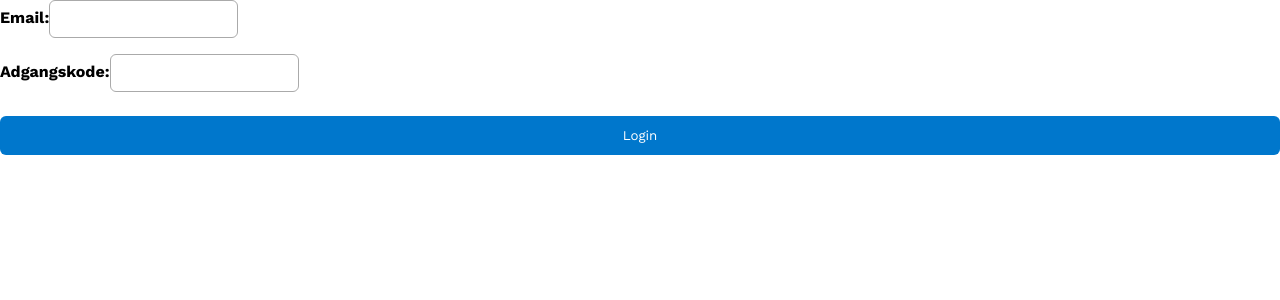
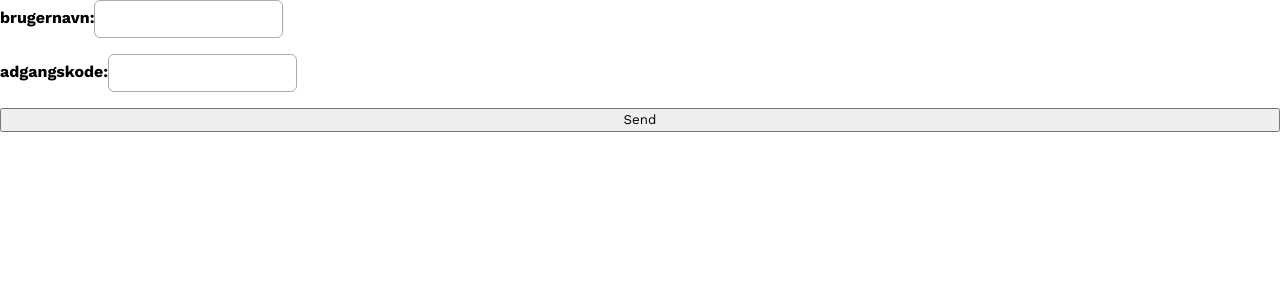
Before and after one commit to CodeDondo/wego-frontend, a React (Vite) app: page /login in a window 1280 px wide. Shown: the top 300 px of the page. Built offline with nearby package versions, Linux system fonts and the light colour scheme; a web font is replaced by a local one.

Commit message:
Revert "tilføjede en lille RegEx på email"

```diff
--- a/src/components/LoginForm/LoginForm.jsx
+++ b/src/components/LoginForm/LoginForm.jsx
@@ -1,82 +1,66 @@
-import { useAuth } from "../../providers/AuthProvider";
-import { useForm } from 'react-hook-form';
-import styles from "./LoginForm.module.scss";
+import { useAuth } from "../../providers/AuthProvider"
+import { useForm } from 'react-hook-form'
 
 export const LoginForm = () => {
-  const { register, handleSubmit, formState: { errors } } = useForm();
-  const { loginData, setLoginData } = useAuth();
+    const { register, handleSubmit, formState: { errors } } = useForm()
+    const { loginData, setLoginData } = useAuth()
 
-  const onSubmit = async (formData) => {
-    const URL = "http://localhost:4000/api/auth/login";
+    const onSubmit = async formData => {
+        const URL = 'http://localhost:4000/api/auth/login'
 
         try {
             const response = await fetch(URL, {
                 method: "POST",
                 headers: {
                     Accept: "application/json",
-          "Content-type": "application/json",
+                    "Content-type": "application/json"
                 },
                 body: JSON.stringify({
-          username: formData.username, // her gemmes email som username
-          password: formData.password,
-        }),
-      });
+                    username: formData.username,
+                    password: formData.password
+                })
+            })
+            if (response.ok) {
+                const token = await response.json()
+                sessionStorage.setItem("access_token", JSON.stringify(token))
+                setLoginData(token)
+            }
+            else {
+                throw new Error("Login fejlede")
+            }
 
-      if (response.ok) {
-        const token = await response.json();
-        sessionStorage.setItem("access_token", JSON.stringify(token));
-        setLoginData(token);
-      } else {
-        throw new Error("Login fejlede");
+        } catch (error) {
+            console.error(error)
         }
-    } catch (error) {
-      console.error(error);
     }
-  };
 
     const logOut = () => {
-    sessionStorage.removeItem("access_token");
-    setLoginData(null);
-  };
+        sessionStorage.removeItem("access_token")
+        setLoginData(null)
+    }
 
     return (
         <>
             {!loginData ? (
-        <form method="POST" onSubmit={handleSubmit(onSubmit)} className={styles.form}>
+                <form method="POST" onSubmit={handleSubmit(onSubmit)}>
                     <div>
-            <label htmlFor="username">Email:</label>
-            <input
-              type="email"
-              {...register("username", {
-                required: "Du skal udfylde din email",
-                pattern: {
-                  value: /^[^\s@]+@[^\s@]+\.[^\s@]+$/,
-                  message: "Indtast en gyldig email-adresse",
-                },
-              })}
-            />
-            {errors.username && <span className={styles.error}>{errors.username.message}</span>}
+                        <label htmlFor="">brugernavn:</label>
+                        <input type="text" {...register("username", {required: true})} />
+                        {errors.username && <span>Du skal udfylde dit brugernavn</span>}
                     </div>
-
                     <div>
-            <label htmlFor="password">Adgangskode:</label>
-            <input
-              type="password"
-              {...register("password", {
-                required: "Du skal udfylde din adgangskode",
-              })}
-            />
-            {errors.password && <span className={styles.error}>{errors.password.message}</span>}
+                        <label htmlFor="">adgangskode:</label>
+                        <input type="text" {...register("password", {required: true})} />
+                        {errors.password && <span>Du skal udfylde din adgangskode</span>}
                     </div>
-
-          <button type="submit">Login</button>
+                    <button>Send</button>
                 </form>
             ) : (
                 <div>
-          <p>Du er logget ind som {loginData.user.name}</p>
-          <button onClick={logOut}>Log ud</button>
+                    <p>Du er logget som {loginData.user.name}</p>
+                    <button onClick={() => logOut()}>Log ud</button>
                 </div>
             )}
         </>
-  );
-};
+    )
+}
--- a/src/components/LoginForm/LoginForm.module.scss
+++ b/src/components/LoginForm/LoginForm.module.scss
@@ -73,16 +73,3 @@ button[type="submit"]:hover {
 .menu-item input {
   width: 100%;
 }
-
-.form {
-  display: flex;
-  flex-direction: column;
-  gap: 1rem;
-}
-
-.error {
-  color: red;
-  font-size: 0.875rem;
-  margin-top: 0.25rem;
-  display: block;
-}
```
Lines whose indentation alone changed are shown as unchanged.
